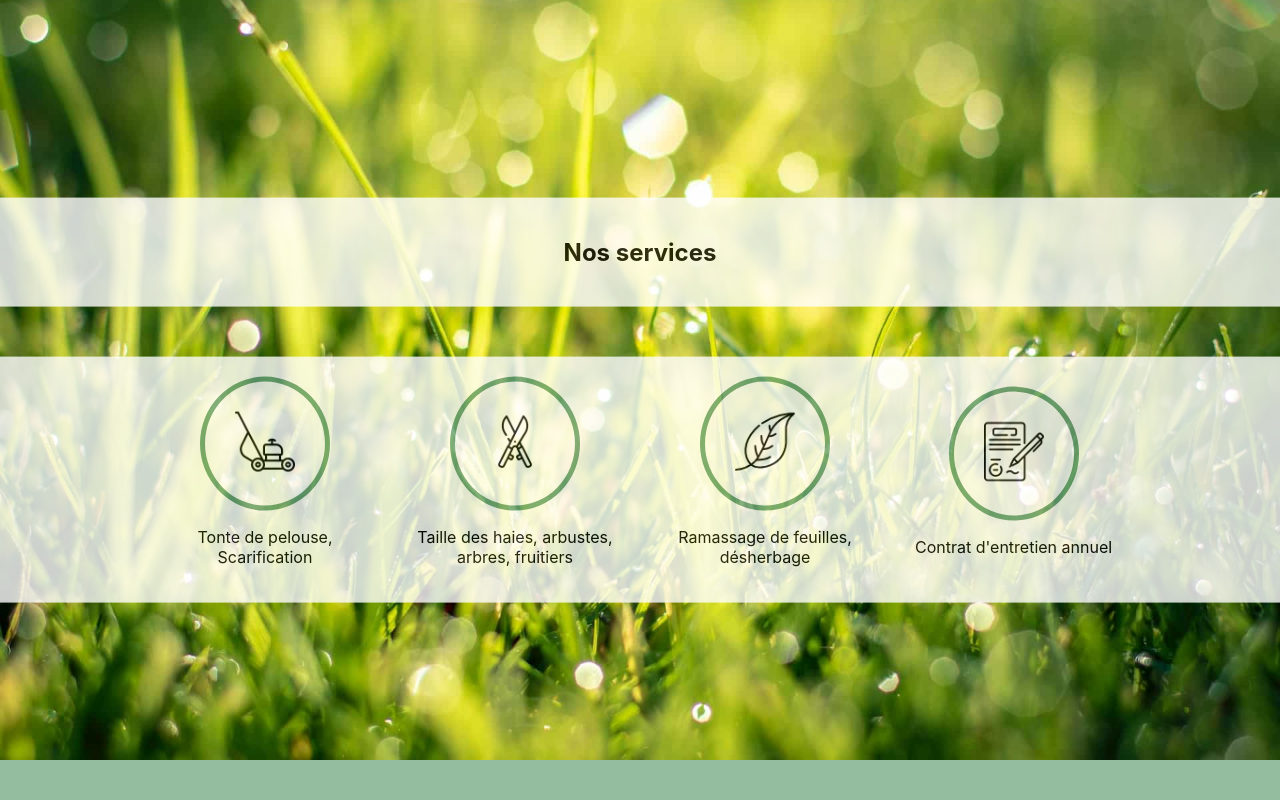
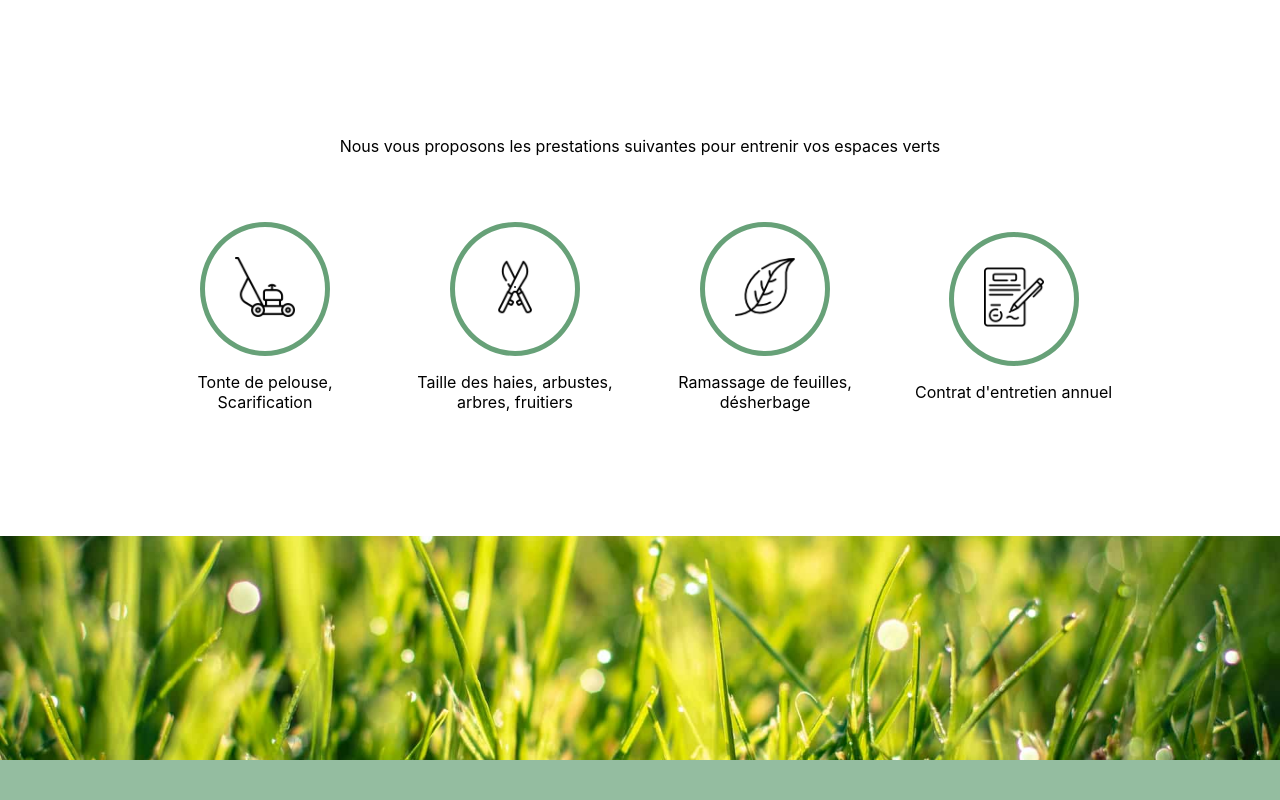
Before and after one commit to CeciliaBdev/Natur-Ally, a React (Create React App) app: page / in a window 1280 px wide. Shown: the part 840-1640 px from the top of the page. Built offline with nearby package versions, Linux system fonts and the light colour scheme.

Commit message:
update service

```diff
--- a/src/App.css
+++ b/src/App.css
@@ -93,38 +93,48 @@ button:hover {
 }
 /** Nos services*/
 .services {
-  padding-top: 5vh;
+  /* padding-top: 5vh; */
   width: 100vw;
-  height: 95vh;
-  background-image: url(./assets/pelouse.jpg);
+  height: 100vh;
+  display: flex;
+  align-items: center;
+  justify-content: center;
+  position: relative;
+}
+.bg_img img {
+  height: 28vh;
+  width: 100vw;
+  object-fit: cover;
+
+  /* background-image: url(./assets/pelouse.jpg);
   background-repeat: no-repeat;
-  background-size: cover;
+  background-size: contain;
+  */
+  position: absolute;
+  bottom: 0;
+  left: 0;
+  right: 0;
 }
 .background_icons {
-  /* background-color: white; */
+  display: flex;
+  flex-direction: column;
+  /* justify-content: center; */
+  gap: 50px;
+  align-items: center;
+  height: 100vh;
+  margin-top: 20vh;
+  background-color: white;
+}
+.services {
   display: flex;
   flex-direction: column;
   justify-content: center;
-  align-items: center;
-  gap: 50px;
-  margin-top: 50vh;
-  transform: translateY(-50%);
-}
-.background_white {
-  background-color: white;
-  width: 100vw;
-  /* height: 50px; */
-  display: flex;
-  justify-content: center;
-  align-items: center;
-  opacity: 0.8;
-  padding: 20px 0;
+  gap: 40px;
 }
 .icones_services {
   display: grid;
   grid-template-columns: repeat(4, 200px);
   justify-content: center;
-  /* border: 1px solid green; */
   gap: 50px;
 }
 .content_icons {
@@ -196,7 +206,7 @@ button:hover {
 }
 
 /* contact*/
-.form_contact {
+.contact {
   padding-top: 10vh;
   width: 100vw;
   height: 90vh;
@@ -205,6 +215,7 @@ button:hover {
   justify-content: center;
   align-items: center;
 }
+/*
 .form_content form {
   display: flex;
   flex-direction: column;
@@ -235,7 +246,6 @@ button:hover {
 .form_content button {
   font-size: 18px;
   border: 1px solid #e5e5e5;
-  /* background-color: rgba(209, 157, 157, 0.6); */
   border-radius: 15px;
   width: 40%;
   padding: 10px;
@@ -272,4 +282,4 @@ button:hover {
 }
 .form_content button:hover:before {
   width: 100%;
-}
+} */
--- a/src/components/Contact.js
+++ b/src/components/Contact.js
@@ -2,28 +2,9 @@ import React from 'react'
 
 function Contact() {
   return (
-    <div className="form_contact" id="form_contact">
-      <div className="form_content" id="contact">
-        <form
-          className="contact"
-          method="POST"
-          name="contact"
-          data-netlify="true"
-          // onSubmit="submit"
-        >
-          <input type="hidden" name="form-name" value="contact" />
-          <label htmlFor="name">Nom: </label>
-          <input type="text" name="name" />
-
-          <label htmlFor="email">Email:</label>
-          <input type="email" name="email" />
-
-          <label>Message:</label>
-          <textarea name="message"></textarea>
-
-          <button type="submit">Envoyer</button>
-        </form>
-      </div>
+    <div className="contact" id="contact">
+      <p>N'hésitez pas à nous joindre</p>
+      <a href="mailto:ceciliabdev@gmail.com">Click to Send an Email</a>
     </div>
   )
 }
--- a/src/components/NavBar.js
+++ b/src/components/NavBar.js
@@ -45,13 +45,7 @@ function Navbar() {
           </Link>
         </li>
         <li className="nav-item">
-          <Link
-            to="form_contact"
-            spy={true}
-            smooth={true}
-            offset={0}
-            duration={700}
-          >
+          <Link to="contact" spy={true} smooth={true} offset={0} duration={700}>
             Contact
           </Link>
         </li>
--- a/src/components/NosServices.js
+++ b/src/components/NosServices.js
@@ -2,6 +2,7 @@ import icon_tondeuse from '../assets/tondeuse.png'
 import icon_cisailles from '../assets/cisailles.png'
 import icon_feuille from '../assets/feuille.png'
 import icon_contrat from '../assets/contrat.png'
+import pelouse from '../assets/pelouse.jpg'
 
 const datasMocked = [
   {
@@ -34,11 +35,11 @@ function NosServices() {
   return (
     <div className="services" id="services">
       <div className="background_icons">
-        {/* <h2>Nos services</h2> */}
-        <div className="background_white">
-          <h2>Nos services</h2>
-        </div>
-        <div className="background_white">
+        <p>
+          Nous vous proposons les prestations suivantes pour entrenir vos
+          espaces verts
+        </p>
+
         <div className="icones_services">
           {datasMocked.map((data, index) => (
             <div key={index} className="content_icons ">
@@ -53,6 +54,9 @@ function NosServices() {
             </div>
           ))}
         </div>
+
+        <div className="bg_img">
+          <img src={pelouse} alt="" />
         </div>
       </div>
     </div>
```
Lines whose indentation alone changed are shown as unchanged.
